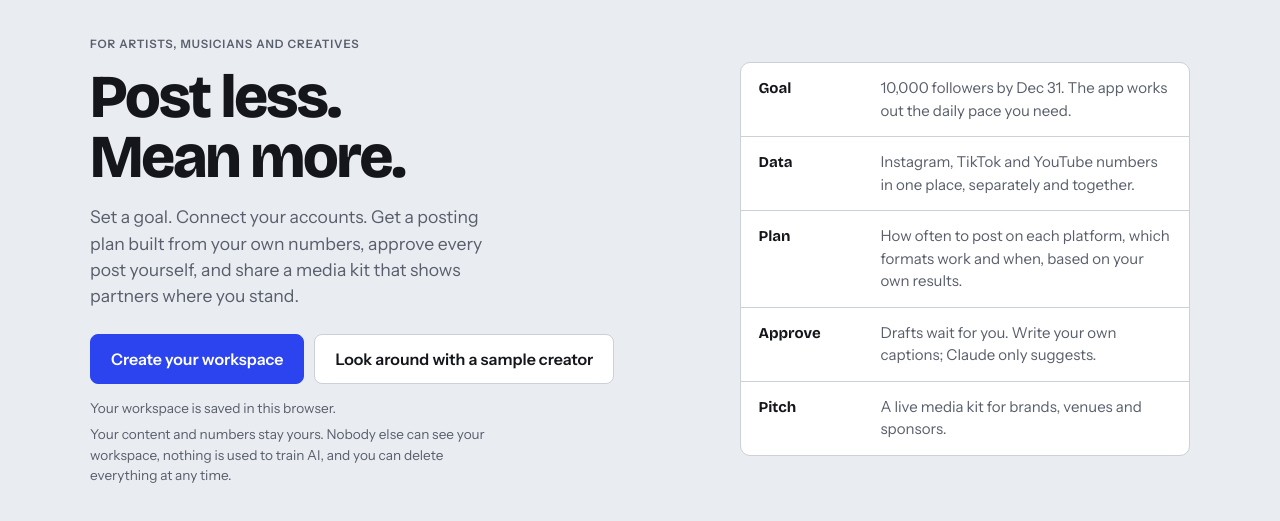
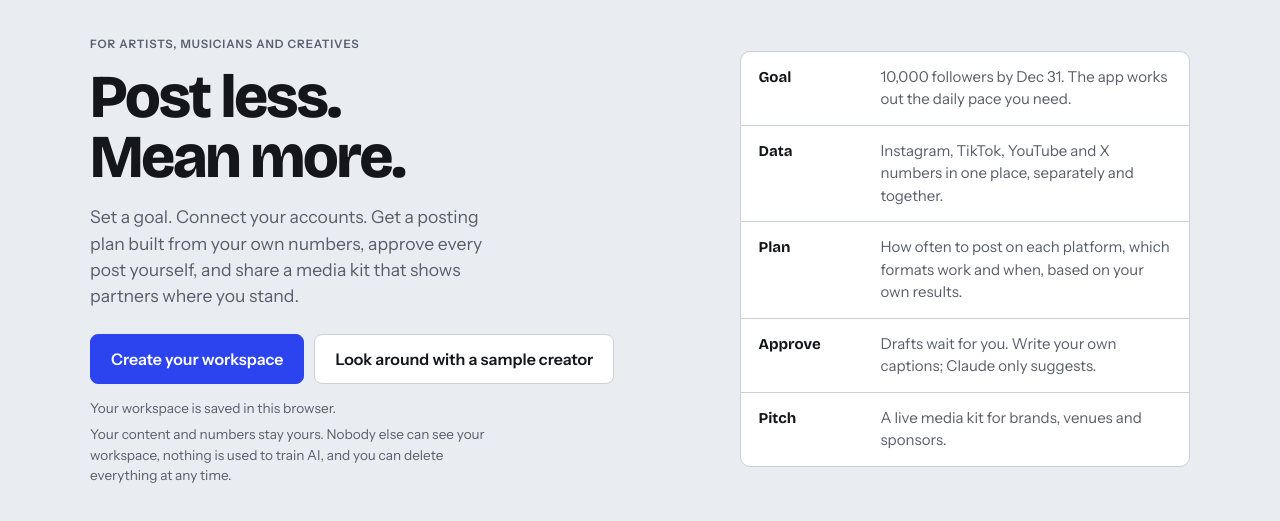
Before and after one commit to nicolehernandezcolin-sketch/rollout-room, a plain HTML site: page index.html in a window 1280 px wide. Shown: the part 71-592 px from the top of the page. Drawn offline with nearby package versions, Linux system fonts and the light colour scheme.

Commit message:
Landing: include X in the data line
Co-Authored-By: Claude Opus 5.5 <noreply@anthropic.com>

```diff
--- a/index.html
+++ b/index.html
@@ -573,7 +573,7 @@ function vLanding(){
     </div>
     <div class="loop">
       <div><b>Goal</b><span class="muted">10,000 followers by Dec 31. The app works out the daily pace you need.</span></div>
-      <div><b>Data</b><span class="muted">Instagram, TikTok and YouTube numbers in one place, separately and together.</span></div>
+      <div><b>Data</b><span class="muted">Instagram, TikTok, YouTube and X numbers in one place, separately and together.</span></div>
       <div><b>Plan</b><span class="muted">How often to post on each platform, which formats work and when, based on your own results.</span></div>
       <div><b>Approve</b><span class="muted">Drafts wait for you. Write your own captions; Claude only suggests.</span></div>
       <div><b>Pitch</b><span class="muted">A live media kit for brands, venues and sponsors.</span></div>
```
